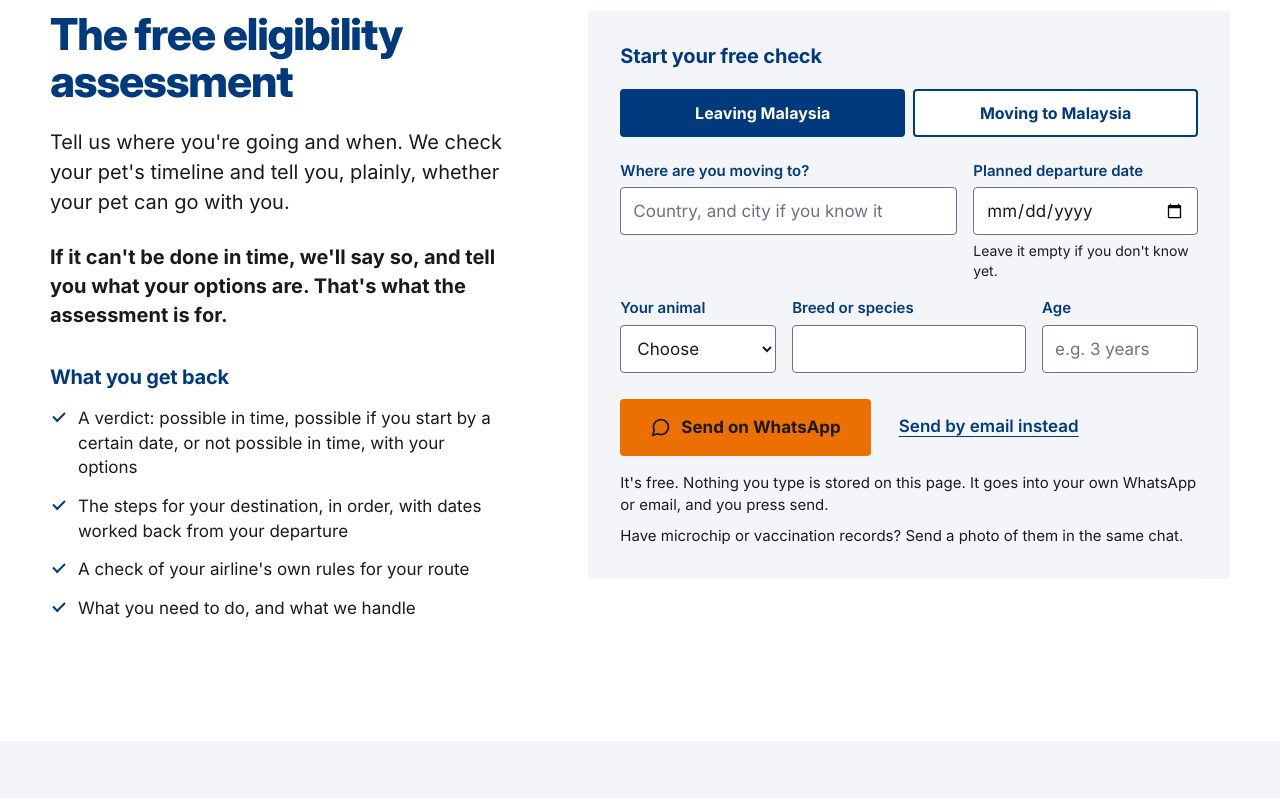
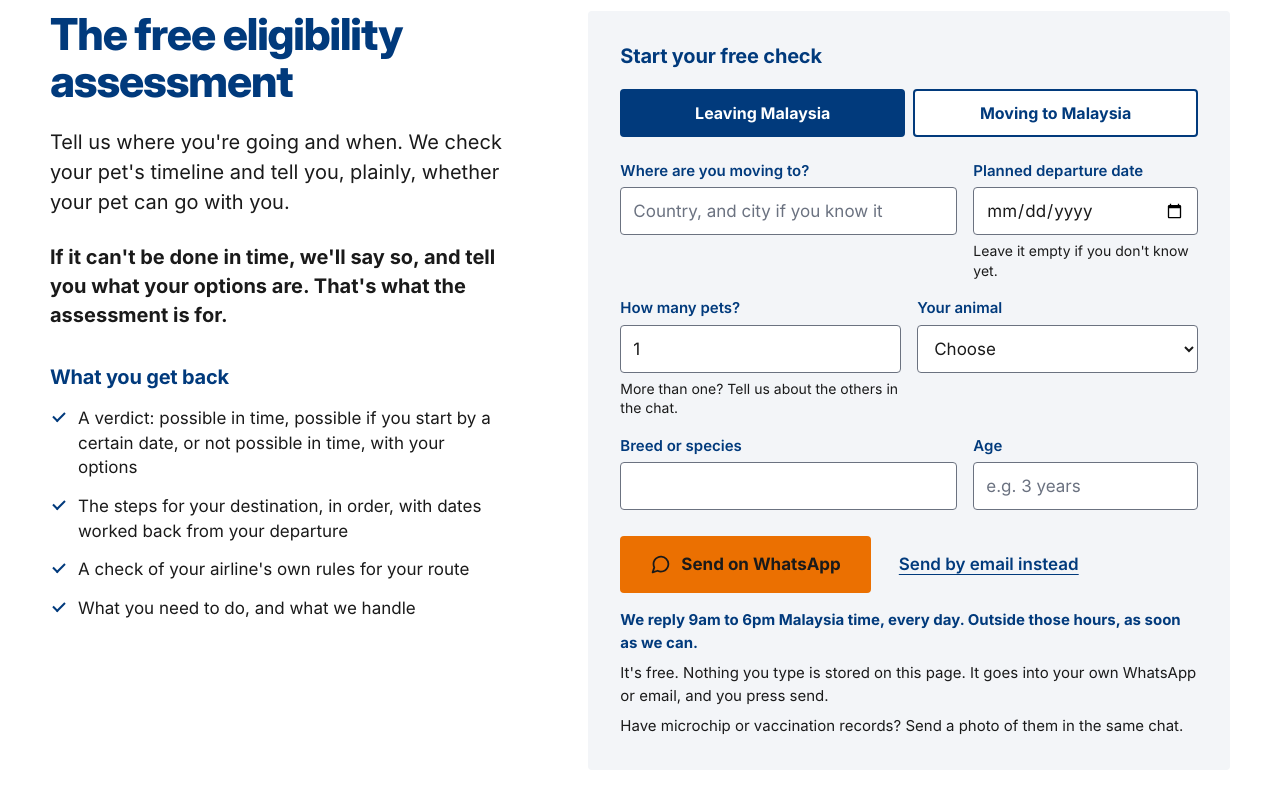
Before and after one commit to fugr-my/fugr-site, a plain HTML site: page index.html in a window 1280 px wide. Shown: the part 6430-7228 px from the top of the page. Drawn offline with Linux system fonts and the light colour scheme; animation ran at ten frames a second.

Commit message:
Reply hours, coverage and number of pets
- Form: a 'How many pets?' field, written into the message as
  'Number of pets'. Fields are laid out in pairs.
- Reply hours (9am to 6pm Malaysia time, every day) under the send
  button, in the closing section, the footer and a new question.
- Coverage (the whole of Malaysia) in the closing section, the footer
  and a new question.
- Search data: opening hours and area served.

Co-Authored-By: Claude Fable 5.2 <noreply@anthropic.com>
Claude-Session: https://claude.ai/code/session_012cHZsERtazVqMTDFeeFzDH

```diff
--- a/index.html
+++ b/index.html
@@ -26,7 +26,7 @@
 <link rel="preload" href="assets/fonts/InterDisplay-Black.woff2" as="font" type="font/woff2" crossorigin>
 <link rel="preload" href="assets/fonts/Inter-Regular.woff2" as="font" type="font/woff2" crossorigin>
 <script type="application/ld+json">
-{"@context":"https://schema.org","@type":"LocalBusiness","name":"FUGR Animal Relocation Experts","legalName":"Fugr International Sdn. Bhd.","url":"https://fugr.com.my/","logo":"https://fugr.com.my/assets/logo.png","image":"https://fugr.com.my/assets/share-3.jpg","telephone":"+60173899208","email":"info@fugr.com.my","address":{"@type":"PostalAddress","streetAddress":"29-02, Jalan Aliff 6, Taman Damansara Aliff","addressLocality":"Johor Bahru","postalCode":"81200","addressRegion":"Johor","addressCountry":"MY"},"areaServed":"MY"}
+{"@context":"https://schema.org","@type":"LocalBusiness","name":"FUGR Animal Relocation Experts","legalName":"Fugr International Sdn. Bhd.","url":"https://fugr.com.my/","logo":"https://fugr.com.my/assets/logo.png","image":"https://fugr.com.my/assets/share-3.jpg","telephone":"+60173899208","email":"info@fugr.com.my","address":{"@type":"PostalAddress","streetAddress":"29-02, Jalan Aliff 6, Taman Damansara Aliff","addressLocality":"Johor Bahru","postalCode":"81200","addressRegion":"Johor","addressCountry":"MY"},"areaServed":{"@type":"Country","name":"Malaysia"},"openingHoursSpecification":[{"@type":"OpeningHoursSpecification","dayOfWeek":["Monday","Tuesday","Wednesday","Thursday","Friday","Saturday","Sunday"],"opens":"09:00","closes":"18:00"}]}
 </script>
 <style>
 /* Fonts: Inter, self-hosted (brand guide section 06) */
@@ -177,7 +177,8 @@ h1,h2,.quote__text{text-wrap:balance}
 .ask__dir input:focus-visible + span{outline:3px solid var(--color-focus);outline-offset:3px}
 .ask__row{display:grid;gap:16px;margin-bottom:18px}
 .ask__row--2{grid-template-columns:minmax(0,3fr) minmax(0,2fr)}
-.ask__row--3{grid-template-columns:minmax(0,2fr) minmax(0,3fr) minmax(0,2fr)}
+.ask__row--pair{grid-template-columns:minmax(0,1fr) minmax(0,1fr)}
+.ask__row--breed{grid-template-columns:minmax(0,3fr) minmax(0,2fr)}
 .ask__field label{display:block;margin-bottom:6px;font:600 15px/1.35 var(--font-text);color:var(--color-heading)}
 .ask__field input,.ask__field select{display:block;width:100%;min-height:48px;padding:10px 12px;border:1.5px solid var(--color-text-muted);border-radius:var(--radius-control);background:var(--color-surface);color:var(--color-text);font:400 17px/1.3 var(--font-text)}
 .ask__field input::placeholder{color:var(--color-text-muted);opacity:1}
@@ -187,12 +188,11 @@ h1,h2,.quote__text{text-wrap:balance}
 .ask__send{display:flex;flex-wrap:wrap;align-items:center;gap:10px 28px;margin-top:26px}
 .ask__note{margin-top:16px;font-size:15px;line-height:1.5;color:var(--color-text)}
 .ask__note + .ask__note{margin-top:8px}
+.ask__hours{font-weight:700;color:var(--color-heading)}
 html:not(.js) .ask__dir,html:not(.js) .ask__row{display:none}
 @media (max-width:767px){
   .ask{padding:22px 18px 24px}
   .ask__row--2{grid-template-columns:1fr}
-  .ask__row--3{grid-template-columns:1fr 1fr}
-  .ask__row--3 .ask__field:nth-child(2){grid-column:1 / -1;grid-row:2}
   .ask__send .btn{width:100%}
 }
 
@@ -396,6 +396,7 @@ html:not(.js) .globe__fig{display:none}
 .closing__lead{max-width:48ch;margin-bottom:38px;font-size:20px;line-height:1.5;color:var(--color-on-inverse-muted);text-wrap:pretty}
 .closing__actions{display:flex;flex-wrap:wrap;align-items:center;gap:22px 34px}
 .closing__alt{color:var(--color-on-inverse)}
+.closing__hours{margin-top:22px;font-size:15px;line-height:1.5;color:var(--color-on-inverse-muted)}
 
 /* Footer */
 .footer{padding:64px 0 72px}
@@ -732,11 +733,18 @@ html:not(.js) .globe__fig{display:none}
           <p class="ask__hint" id="ask-date-hint">Leave it empty if you don't know yet.</p>
         </div>
       </div>
-      <div class="ask__row ask__row--3">
+      <div class="ask__row ask__row--pair">
+        <div class="ask__field">
+          <label for="ask-count">How many pets?</label>
+          <input id="ask-count" type="number" min="1" max="99" step="1" inputmode="numeric" value="1" aria-describedby="ask-count-hint">
+          <p class="ask__hint" id="ask-count-hint">More than one? Tell us about the others in the chat.</p>
+        </div>
         <div class="ask__field">
           <label for="ask-kind">Your animal</label>
           <select id="ask-kind"><option value="">Choose</option><option>Dog</option><option>Cat</option><option>Rabbit</option><option>Bird</option><option>Reptile</option><option value="Other animal">Other</option></select>
         </div>
+      </div>
+      <div class="ask__row ask__row--breed">
         <div class="ask__field">
           <label for="ask-breed">Breed or species</label>
           <input id="ask-breed" type="text" autocomplete="off">
@@ -751,6 +759,7 @@ html:not(.js) .globe__fig{display:none}
         <a class="btn btn--main" id="ask-wa" href="https://wa.me/60173899208?text=Hi%20FUGR%2C%20I%27d%20like%20a%20free%20eligibility%20assessment.%0AMoving%20to%3A%20%0AAnimal%20%28type%2C%20breed%2C%20age%29%3A%20%0APlanned%20departure%20date%3A%20" target="_blank" rel="noopener"><svg viewBox="0 0 24 24" aria-hidden="true" focusable="false"><path d="M21 11.5a8.38 8.38 0 0 1-.9 3.8 8.5 8.5 0 0 1-7.6 4.7 8.38 8.38 0 0 1-3.8-.9L3 21l1.9-5.7a8.38 8.38 0 0 1-.9-3.8 8.5 8.5 0 0 1 4.7-7.6 8.38 8.38 0 0 1 3.8-.9h.5a8.48 8.48 0 0 1 8 8v.5z" fill="none" stroke="currentColor" stroke-width="2" stroke-linecap="round" stroke-linejoin="round"/></svg>Send on WhatsApp<span class="sr-only"> (opens WhatsApp with your message written)</span></a>
         <a class="textlink" id="ask-mail" href="mailto:info@fugr.com.my?subject=Free%20eligibility%20assessment&amp;body=Hi%20FUGR%2C%20I%27d%20like%20a%20free%20eligibility%20assessment.%0D%0AMoving%20to%3A%20%0D%0AAnimal%20%28type%2C%20breed%2C%20age%29%3A%20%0D%0APlanned%20departure%20date%3A%20">Send by email instead</a>
       </div>
+      <p class="ask__note ask__hours">We reply 9am to 6pm Malaysia time, every day. Outside those hours, as soon as we can.</p>
       <p class="ask__note">It's free. Nothing you type is stored on this page. It goes into your own WhatsApp or email, and you press send.</p>
       <p class="ask__note">Have microchip or vaccination records? Send a photo of them in the same chat.</p>
     </form>
@@ -841,6 +850,8 @@ html:not(.js) .globe__fig{display:none}
       <details><summary>Do you book flights?</summary><p>You book the flight yourself. We advise you on how to book it, and check the airline and route rules that apply to your pet, so the flight you book works.</p></details>
       <details><summary>How much does it cost?</summary><p>It depends on the destination, the animal and how much time is left. We quote after the assessment, once we know what your move involves.</p></details>
       <details><summary>Is the assessment really free?</summary><p>Yes. Whether you use FUGR afterwards is up to you.</p></details>
+      <details><summary>When will I hear back?</summary><p>We're open 9am to 6pm Malaysia time, every day, and reply during those hours. If you write outside them, we'll reply as soon as we can.</p></details>
+      <details><summary>Do you only cover Johor?</summary><p>No. We're based in Johor Bahru and cover the whole of Malaysia.</p></details>
     </div>
   </div>
 </section>
@@ -854,6 +865,7 @@ html:not(.js) .globe__fig{display:none}
       <a class="btn btn--main" href="https://wa.me/60173899208?text=Hi%20FUGR%2C%20I%27d%20like%20a%20free%20eligibility%20assessment.%0AMoving%20to%3A%20%0AAnimal%20%28type%2C%20breed%2C%20age%29%3A%20%0APlanned%20departure%20date%3A%20" target="_blank" rel="noopener"><svg viewBox="0 0 24 24" aria-hidden="true" focusable="false"><path d="M21 11.5a8.38 8.38 0 0 1-.9 3.8 8.5 8.5 0 0 1-7.6 4.7 8.38 8.38 0 0 1-3.8-.9L3 21l1.9-5.7a8.38 8.38 0 0 1-.9-3.8 8.5 8.5 0 0 1 4.7-7.6 8.38 8.38 0 0 1 3.8-.9h.5a8.48 8.48 0 0 1 8 8v.5z" fill="none" stroke="currentColor" stroke-width="2" stroke-linecap="round" stroke-linejoin="round"/></svg>Check my pet's timeline, free<span class="sr-only"> (opens WhatsApp)</span></a>
       <a class="textlink closing__alt" href="https://wa.me/60173899208?text=Hi%20FUGR%2C%20I%27d%20like%20to%20bring%20a%20pet%20into%20Malaysia.%0AMoving%20from%3A%20%0AAnimal%20%28type%2C%20breed%2C%20age%29%3A%20%0APlanned%20arrival%20date%3A%20" target="_blank" rel="noopener">Plan my pet's move to Malaysia<span class="sr-only"> (opens WhatsApp)</span></a>
     </div>
+    <p class="closing__hours">We reply 9am to 6pm Malaysia time, every day. We cover the whole of Malaysia.</p>
     </div>
   </div>
 </section>
@@ -866,6 +878,7 @@ html:not(.js) .globe__fig{display:none}
     <div class="footer__text">
       <p class="legal">Fugr International Sdn. Bhd. (202601033028)</p>
       <p>29-02, Jalan Aliff 6, Taman Damansara Aliff, 81200 Johor Bahru, Johor</p>
+      <p>Open 9am to 6pm, every day (Malaysia time). We cover the whole of Malaysia.</p>
       <p>WhatsApp <a href="https://wa.me/60173899208" target="_blank" rel="noopener">+60 17 389 9208</a></p>
       <p><a href="mailto:info@fugr.com.my">info@fugr.com.my</a></p>
     </div>
@@ -957,7 +970,7 @@ html:not(.js) .globe__fig{display:none}
   var ask = document.getElementById("ask");
   if (ask) {
     var el = function (id) { return document.getElementById(id); };
-    var place = el("ask-place"), when = el("ask-date"), kind = el("ask-kind"), breed = el("ask-breed"), age = el("ask-age");
+    var place = el("ask-place"), when = el("ask-date"), count = el("ask-count"), kind = el("ask-kind"), breed = el("ask-breed"), age = el("ask-age");
     var waLink = el("ask-wa"), mailLink = el("ask-mail"), placeErr = el("ask-place-err");
     var pad = function (n) { return (n < 10 ? "0" : "") + n; };
     when.min = today.getFullYear() + "-" + pad(today.getMonth() + 1) + "-" + pad(today.getDate());
@@ -967,8 +980,10 @@ html:not(.js) .globe__fig{display:none}
       var animal = [kind.value, breed.value.trim(), age.value.trim()].filter(Boolean).join(", ");
       var d = when.value ? new Date(when.value + "T00:00:00") : null;
       var date = d && !isNaN(d) ? fmt(d) : (where ? "not sure yet" : "");
+      var n = parseInt(count.value, 10), pets = n >= 1 ? String(Math.min(n, 99)) : "";
       return (out ? "Hi FUGR, I'd like a free eligibility assessment." : "Hi FUGR, I'd like to bring a pet into Malaysia.") +
         "\n" + (out ? "Moving to: " : "Moving from: ") + where +
+        "\nNumber of pets: " + pets +
         "\nAnimal (type, breed, age): " + animal +
         "\n" + (out ? "Planned departure date: " : "Planned arrival date: ") + date;
     };
```
Also changed, not shown: timeline/index.html (+21 -6 lines).
